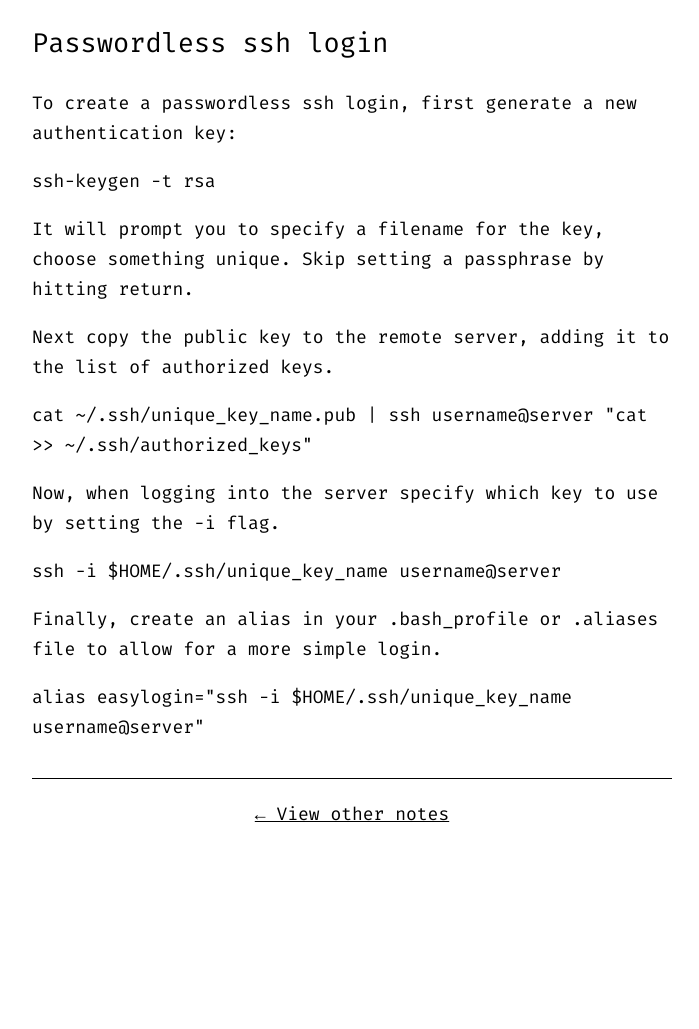
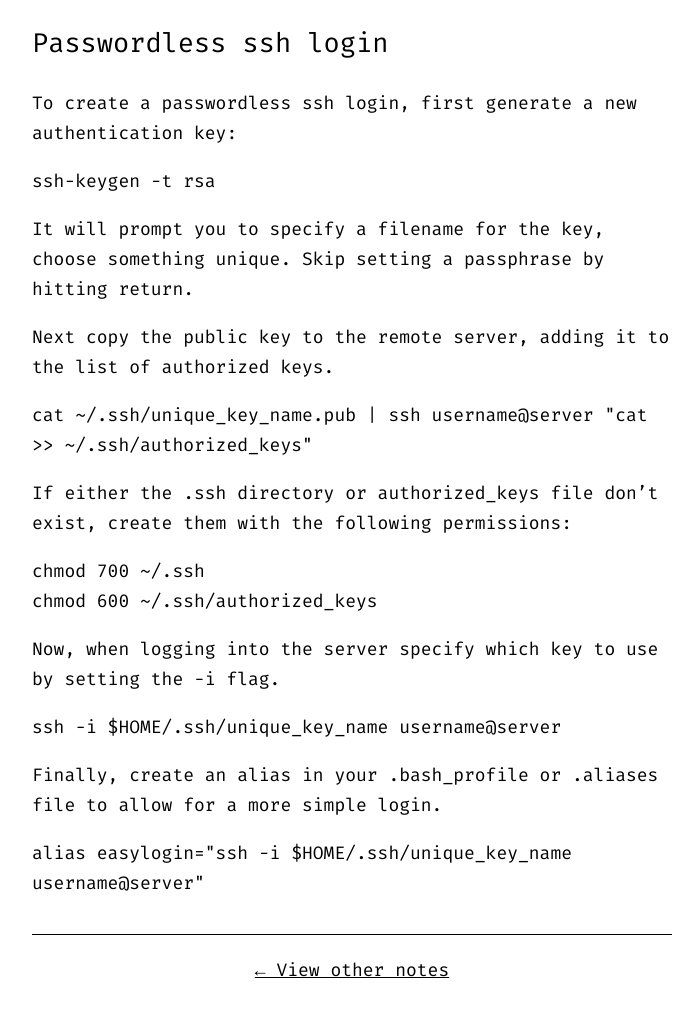
Before and after one commit to matthewspencer/notes, a Jekyll site: the page built from _posts/2014-08-07-ssh-keygen.md, in a window 1280 px wide. Shown: the whole page, without its empty margins (288-987 px from the left). Built offline with Jekyll 4.4.1, drawn with Linux system fonts in a browser that asks for light colours; before the commit the page ends 900 px from its top, so only the background shows below that.

Commit message:
Permissions info
Because I just had to Google this: http://stackoverflow.com/questions/6377009/adding-public-key-to-ssh-authorized-keys-does-not-log-me-in-automatically

```diff
--- a/_posts/2014-08-07-ssh-keygen.md
+++ b/_posts/2014-08-07-ssh-keygen.md
@@ -15,6 +15,11 @@ Next copy the public key to the remote server, adding it to the list of authoriz
 
     cat ~/.ssh/unique_key_name.pub | ssh username@server "cat >> ~/.ssh/authorized_keys"
 
+If either the `.ssh` directory or `authorized_keys` file don’t exist, create them with the following permissions:
+
+    chmod 700 ~/.ssh
+    chmod 600 ~/.ssh/authorized_keys
+
 Now, when logging into the server specify which key to use by setting the `-i` flag.
 
     ssh -i $HOME/.ssh/unique_key_name username@server
```
